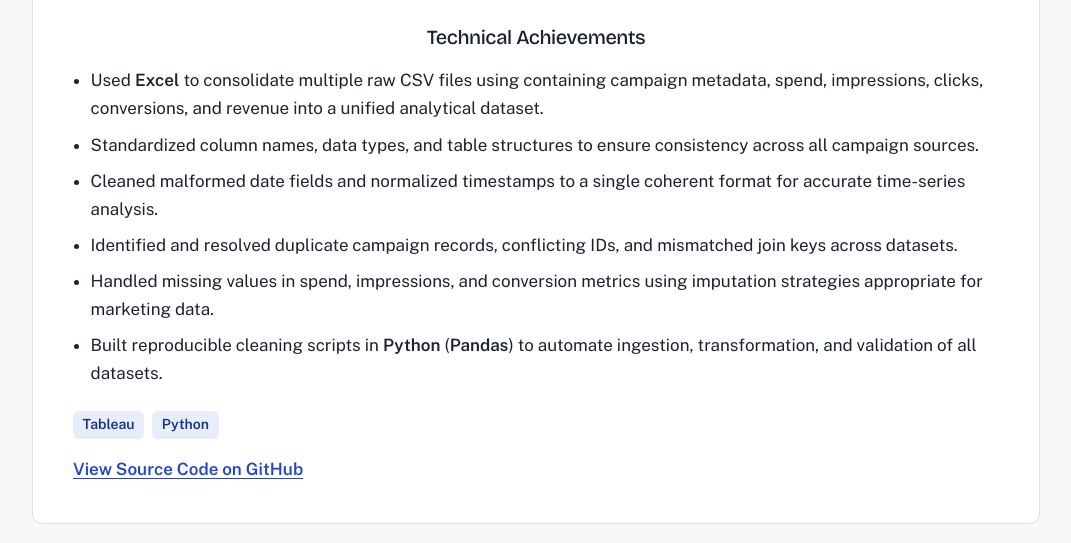
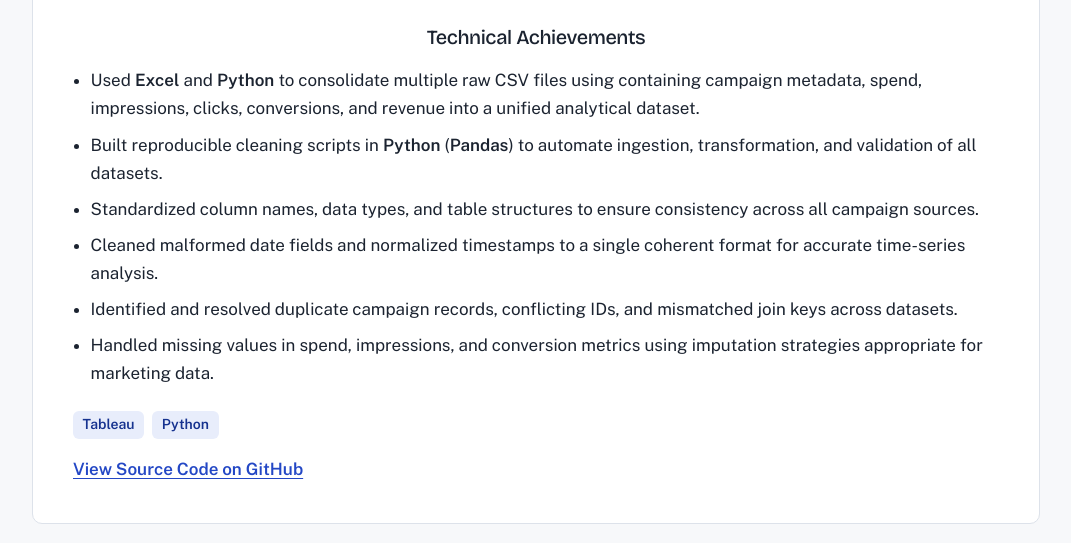
Before and after one commit to eboniethomas16/Elizabeth-Thomas-Portfolio, a plain HTML site: page index.html in a window 1280 px wide. Shown: the part 2421-2964 px from the top of the page, without its empty margins (104-1175 px from the left). Drawn offline with nearby package versions, Linux system fonts and the light colour scheme.

Commit message:
Update index.html

```diff
--- a/index.html
+++ b/index.html
@@ -297,12 +297,13 @@ footer :focus-visible{outline-color:#BFD0FF}
         </ul>
         <h4 class="achievements-title">Technical Achievements</h4>
         <ul class="achievements">
-          <li>Used <b>Excel</b> to consolidate multiple raw CSV files using  containing campaign metadata, spend, impressions, clicks, conversions, and revenue into a unified analytical dataset.</li>
+          <li>Used <b>Excel</b> and <strong>Python</strong> to consolidate multiple raw CSV files using containing campaign metadata, spend, impressions, clicks, conversions, and revenue into a unified analytical dataset.</li>
+          <li>Built reproducible cleaning scripts in <strong>Python</strong> (<strong>Pandas</strong>) to automate ingestion, transformation, and validation of all datasets.</li>
           <li>Standardized column names, data types, and table structures to ensure consistency across all campaign sources.</li>
           <li>Cleaned malformed date fields and normalized timestamps to a single coherent format for accurate time-series analysis.</li>
           <li>Identified and resolved duplicate campaign records, conflicting IDs, and mismatched join keys across datasets.</li>
           <li>Handled missing values in spend, impressions, and conversion metrics using imputation strategies appropriate for marketing data.</li>
-          <li>Built reproducible cleaning scripts in <strong>Python</strong> (<strong>Pandas</strong>) to automate ingestion, transformation, and validation of all datasets.</li>
+
         </ul>
 
         <ul class="badges">
```
